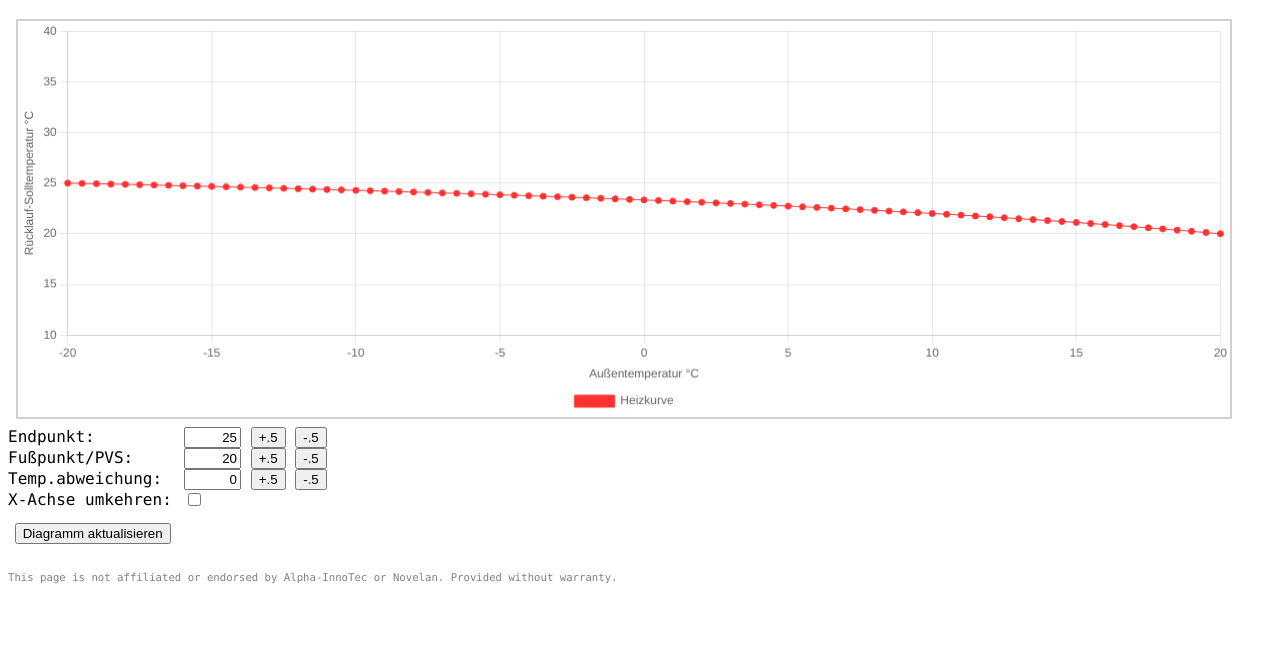
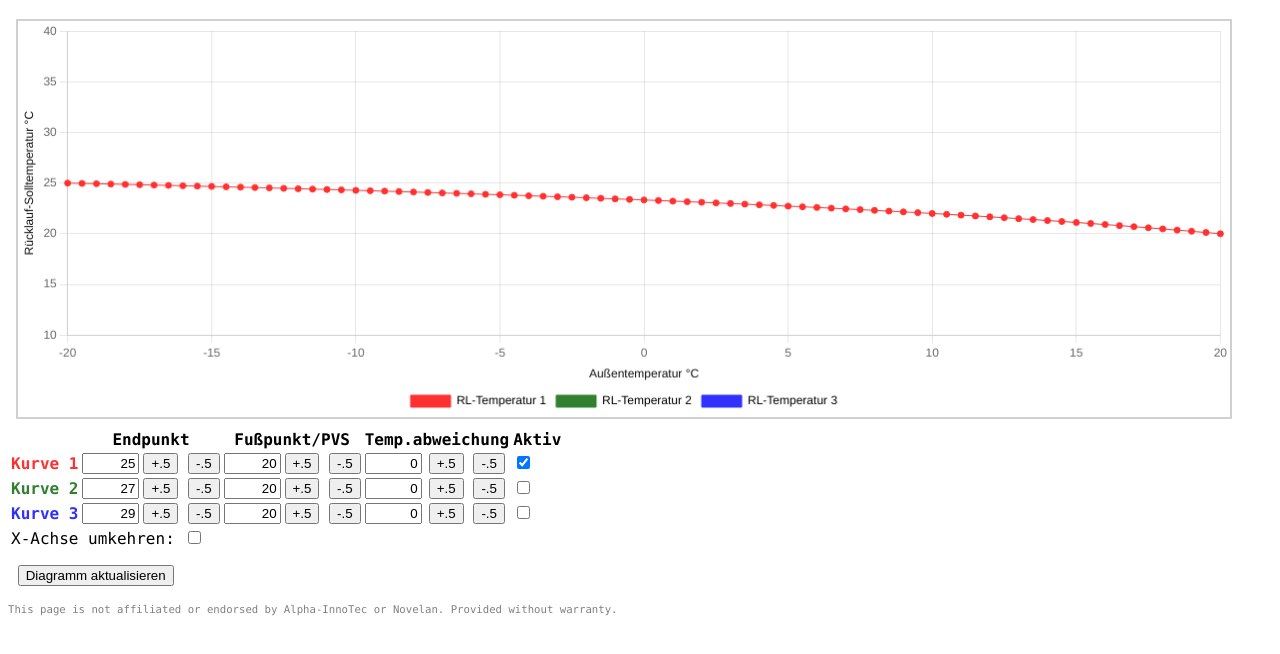
Before and after one commit to mnemo70/luxtronik-wpchart, a website: page heatcurve.html in a window 1280 px wide. Shown: the part 62-716 px from the top of the page. Drawn offline with Linux system fonts and the light colour scheme.

Commit message:
Added two additional heat curves for comparison

```diff
--- a/heatcurve.html
+++ b/heatcurve.html
@@ -1,10 +1,10 @@
 <!DOCTYPE html>
 <html>
 <head>
-  <meta charset="UTF-8">
-  <meta name="description" content="Intraktive Visualisierung der Luxtronik Heizkurve">
+  <meta charset="utf-8">
+  <meta name="description" content="Interaktive Visualisierung der Luxtronik Heizkurve">
   <meta name="keywords" content="heizkurve,luxtronik,wärmepumpe,heizung,wärme,fußbodenheizung,vorlauf,rücklauf">
-  <meta name="author" content="Thomas Meyer <mnemotron@gmail.com>">
+  <meta name="author" content="Thomas Meyer, mnemotron@gmail.com">
   <meta name="viewport" content="width=device-width, initial-scale=1.0">
   <title>Luxtronik Heizkurvendiagramm</title>
   <link href="favicon.ico" rel="icon" type="image/x-icon">
@@ -13,13 +13,6 @@
 <style>
 body {
   font-family: "Consolas", "Courier New", monospace
-}
-.strikethrough {
-  text-decoration: line-through;
-}
-.label-box {
-  min-width: 11em;
-  float: left;
 }
 .footer {
   font-size: 8pt;
@@ -35,45 +28,8 @@ body {
 canvas {
   border: 2px solid #d0d0d0;
 }
-/*
-Slider from: https://www.w3schools.com/howto/howto_js_rangeslider.asp
-*/
-.slidecontainer {
-  width: 100%; /* Width of the outside container */
-}
-/* The slider itself */
-.slider {
-  -webkit-appearance: none;  /* Override default CSS styles */
-  appearance: none;
-  width: 100%; /* Full-width */
-  height: 25px; /* Specified height */
-  background: #d3d3d3; /* Grey background */
-  outline: none; /* Remove outline */
-  opacity: 0.7; /* Set transparency (for mouse-over effects on hover) */
-  -webkit-transition: .2s; /* 0.2 seconds transition on hover */
-  transition: opacity .2s;
-}
-
-/* Mouse-over effects */
-.slider:hover {
-  opacity: 1; /* Fully shown on mouse-over */
-}
-
-/* The slider handle (use -webkit- (Chrome, Opera, Safari, Edge) and -moz- (Firefox) to override default look) */
-.slider::-webkit-slider-thumb {
-  -webkit-appearance: none; /* Override default look */
-  appearance: none;
-  width: 25px; /* Set a specific slider handle width */
-  height: 25px; /* Slider handle height */
-  background: #04AA6D; /* Green background */
-  cursor: pointer; /* Cursor on hover */
-}
-
-.slider::-moz-range-thumb {
-  width: 25px; /* Set a specific slider handle width */
-  height: 25px; /* Slider handle height */
-  background: #04AA6D; /* Green background */
-  cursor: pointer; /* Cursor on hover */
+#datatable {
+  font-size: 1em;
 }
 </style>
 </head>
@@ -84,41 +40,102 @@ Slider from: https://www.w3schools.com/howto/howto_js_rangeslider.asp
     <div class="chart-container">
         <canvas id="myChart"></canvas>
     </div>
+    <table>
+        <thead>
+            <tr>
+                <th></th>
+                <th colspan="2">Endpunkt</th>
+                <th colspan="2">Fußpunkt/PVS</th>
+                <th colspan="2">Temp.abweichung</th>
+                <th>Aktiv</td>
+            </tr>
+        </thead>
+        <tbody>
+            <tr>
+                <td style="font-weight:bold;color:#ff3030">Kurve 1</td>
+                <td><input id="heatingEnd0" type="text" size="4" maxlength="4" value="25" style="text-align:right"></td>
+                <td>
+                <button onclick="addValue('heatingEnd0',0.5)">+.5</button>
+                <button onclick="addValue('heatingEnd0',-0.5)">-.5</button>
+                </td>
 
-    <div>
-        <!--<div class="slidecontainer">
-            <input type="range" id="myRange" min="10" max="50" value="25" class="slider">
-        </div>
-        <div id="demo"></div>-->
-        <div><div class="label-box"><label for="heatingEnd">Endpunkt: </label></div>
-          <input id="heatingEnd" type="text" size="4" maxlength="4" value="25" style="text-align:right">
-          <button onclick="addValue('heatingEnd',0.5)">+.5</button> <button onclick="addValue('heatingEnd',-0.5)">-.5</button>
-        </div>
+                <td><input id="heatingFoot0" type="text" size="4" maxlength="4" value="20" style="text-align:right"></td>
+                <td>
+                    <button onclick="addValue('heatingFoot0',0.5)">+.5</button>
+                    <button onclick="addValue('heatingFoot0',-0.5)">-.5</button>
+                </td>
 
-        <div><label for="heatingFoot" class="label-box">Fußpunkt/PVS: </label><input id="heatingFoot" type="text" size="4" maxlength="4" value="20" style="text-align:right">
-        <button onclick="addValue('heatingFoot',0.5)">+.5</button> <button onclick="addValue('heatingFoot',-0.5)">-.5</button></div>
+                <td><input id="heatingDelta0" type="text" size="4" maxlength="4" value="0" style="text-align:right"></td>
+                <td>
+                    <button onclick="addValue('heatingDelta0',0.5)">+.5</button>
+                    <button onclick="addValue('heatingDelta0',-0.5)">-.5</button>
+                </td>
 
-        <div><label for="heatingDelta" class="label-box">Temp.abweichung: </label><input id="heatingDelta" type="text" size="4" maxlength="4" value="0" style="text-align:right">
-        <button onclick="addValue('heatingDelta',0.5)">+.5</button> <button onclick="addValue('heatingDelta',-0.5)">-.5</button></div>
+                <td><input onclick="updateGraph()" id="heatingShow0" type="checkbox" checked></td>
+            </tr>
+            <tr>
+                <td style="font-weight:bold;color:#308030">Kurve 2</td>
+                <td><input id="heatingEnd1" type="text" size="4" maxlength="4" value="27" style="text-align:right"></td>
+                <td>
+                    <button onclick="addValue('heatingEnd1',0.5)">+.5</button>
+                    <button onclick="addValue('heatingEnd1',-0.5)">-.5</button>
+                </td>
 
-        <div><label for="reversex" class="label-box">X-Achse umkehren: </label><input id="reversex" type="checkbox" onclick="updateGraph()"></div>
+                <td><input id="heatingFoot1" type="text" size="4" maxlength="4" value="20" style="text-align:right"></td>
+                <td>
+                    <button onclick="addValue('heatingFoot1',0.5)">+.5</button>
+                    <button onclick="addValue('heatingFoot1',-0.5)">-.5</button>
+                </td>
 
-        <button onclick="updateGraph()" style="margin:1em 0.5em 1em 0.5em">Diagramm aktualisieren</button>
-    </div>
-    <div class="footer"><br>This page is not affiliated or endorsed by Alpha-InnoTec or Novelan. Provided without warranty.<br>
+                <td><input id="heatingDelta1" type="text" size="4" maxlength="4" value="0" style="text-align:right"></td>
+                <td>
+                    <button onclick="addValue('heatingDelta1',0.5)">+.5</button>
+                    <button onclick="addValue('heatingDelta1',-0.5)">-.5</button>
+                </td>
+
+                <td><input onclick="updateGraph()" id="heatingShow1" type="checkbox"></td>
+            </tr>
+            <tr>
+                <td style="font-weight:bold;color:#3030ff">Kurve 3</td>
+                <td><input id="heatingEnd2" type="text" size="4" maxlength="4" value="29" style="text-align:right"></td>
+                <td>
+                    <button onclick="addValue('heatingEnd2',0.5)">+.5</button>
+                    <button onclick="addValue('heatingEnd2',-0.5)">-.5</button>
+                </td>
+
+                <td><input id="heatingFoot2" type="text" size="4" maxlength="4" value="20" style="text-align:right"></td>
+                <td>
+                    <button onclick="addValue('heatingFoot2',0.5)">+.5</button>
+                    <button onclick="addValue('heatingFoot2',-0.5)">-.5</button>
+                </td>
+
+                <td><input id="heatingDelta2" type="text" size="4" maxlength="4" value="0" style="text-align:right"></td>
+                <td>
+                    <button onclick="addValue('heatingDelta2',0.5)">+.5</button>
+                    <button onclick="addValue('heatingDelta2',-0.5)">-.5</button>
+                </td>
+
+                <td><input onclick="updateGraph()" id="heatingShow2" type="checkbox"></td>
+            </tr>
+            <tr>
+                <td colspan="8">
+                    <label for="reversex" class="label-box">X-Achse umkehren: </label><input id="reversex" type="checkbox" onclick="updateGraph()">
+                </td>
+            </tr>
+            <tr>
+                <td colspan="8">
+                    <button onclick="updateGraph()" style="margin:1em 0.5em 1em 0.5em">Diagramm aktualisieren</button>
+                </td>
+            </tr>
+        </tbody>
+    </table>
+    <div class="footer">
+        This page is not affiliated or endorsed by Alpha-InnoTec or Novelan. Provided without warranty.
     </div>
 
 <script type="text/javascript">
-  updateGraph();
-
-/*var slider = document.getElementById("myRange");
-var output = document.getElementById("demo");
-output.innerHTML = slider.value; // Display the default slider value
-
-// Update the current slider value (each time you drag the slider handle)
-slider.oninput = function() {
-  output.innerHTML = this.value;
-}*/
+// Show initial graph
+updateGraph();
 </script>
 </body>
 </html>
--- a/heatcurve.js
+++ b/heatcurve.js
@@ -1,33 +1,48 @@
 /**
- * heatpump.js
- *
- * Script part of the interactive heatcurve visualization.
- * Uses Chart.js for the charting.
+ * Alpha-InnoTec / Novelan heatcurve visualisation.
  *
  * Author: Thomas Meyer <mnemotron@gmail.com>
  */
+
+// Global chart object
 let myChart = null;
 
-// Validation limits for temperatures.
-const tempLimits = {
-    heatingEnd: {min: 20, max: 70},
-    heatingFoot: {min: 5, max: 35},
-    heatingDelta: {min: -5, max: 5}
+// Limits for the various values
+const tempLimits =
+{
+    heatingEnd0: {min: 20, max: 70},
+    heatingFoot0: {min: 5, max: 35},
+    heatingDelta0: {min: -5, max: 5},
+    heatingEnd1: {min: 20, max: 70},
+    heatingFoot1: {min: 5, max: 35},
+    heatingDelta1: {min: -5, max: 5},
+    heatingEnd2: {min: 20, max: 70},
+    heatingFoot2: {min: 5, max: 35},
+    heatingDelta2: {min: -5, max: 5}
+}
+
+/**
+ * Shortcut for getElementById().
+ */
+function getEl(id)
+{
+    return document.getElementById(id);
 }
 
 /**
  * Check one input element for min/max values.
  **/
-function checkLimit(id) {
-  const val = parseFloat(document.getElementById(id).value.trim());
-  if(val !== 'NaN') {
-    if(val < tempLimits[id].min) {
-      document.getElementById(id).value = tempLimits[id].min;
-    }
-    else {
-      if(val > tempLimits[id].max) {
-        document.getElementById(id).value = tempLimits[id].max;
-      }
+function checkLimit(id)
+{
+    const val = parseFloat(getEl(id).value.trim());
+    if(!isNaN(val))
+    {
+        if(val < tempLimits[id].min)
+            getEl(id).value = tempLimits[id].min;
+        else
+        {
+            if(val > tempLimits[id].max)
+                getEl(id).value = tempLimits[id].max;
         }
     }
 }
@@ -35,33 +50,49 @@ function checkLimit(id) {
 /**
  * Update the graph with the current values from the user.
  **/
-function updateGraph() {
-  const heatingEnd = parseFloat(document.getElementById("heatingEnd").value.trim());
-  const heatingFoot = parseFloat(document.getElementById("heatingFoot").value.trim());
-  const heatingDelta = parseFloat(document.getElementById("heatingDelta").value.trim());
-  const reverseXaxis = document.getElementById("reversex").checked;
-
+function updateGraph()
+{
     // Check all input values for consistency
     Object.keys(tempLimits).forEach(id => {
         checkLimit(id)
     });
-  if(heatingEnd !== 'NaN' || heatingFoot !== 'NaN' || heatingDelta !== 'NaN') {
+
     if(myChart === null)
         initChart();
-    updateChart(heatingEnd, heatingFoot, heatingDelta, reverseXaxis);
+
+    for (datasetIndex = 0; datasetIndex < 3; datasetIndex++)
+    {
+        if (getEl("heatingShow" + datasetIndex).checked)
+        {
+            let heatingEnd = parseFloat(getEl("heatingEnd" + datasetIndex).value.trim());
+            let heatingFoot = parseFloat(getEl("heatingFoot" + datasetIndex).value.trim());
+            let heatingDelta = parseFloat(getEl("heatingDelta" + datasetIndex).value.trim());
+
+            if(!isNaN(heatingEnd) && !isNaN(heatingFoot) && !isNaN(heatingDelta))
+                updateDataset(datasetIndex, heatingEnd, heatingFoot, heatingDelta);
+            else
+                window.alert("Ungültige Wertangaben bei Heizkurve " + (datasetIndex + 1) + "! Bitte korrigieren.")
         }
         else
-    window.alert("Ungültige Wertangaben! Bitte ändern.")
+            disableChart(datasetIndex);
+    }
+
+    const reverseXaxis = getEl("reversex").checked;
+    myChart.scales["x"].options.reverse = reverseXaxis;
+    myChart.update();
 }
 
 /**
  * Add (or subtract) a value from an input element's value.
  */
-function addValue(id, val) {
-  const el = document.getElementById(id);
-  if(el !== null) {
+function addValue(id, val)
+{
+    const el = getEl(id);
+    if(el !== null)
+    {
         const v = parseFloat(el.value);
-    if(v !== 'NaN') {
+        if(!isNaN(v))
+        {
             el.value = v + val;
             updateGraph();
         }
@@ -69,16 +100,40 @@ function addValue(id, val) {
 }
 
 /**
+ * Calculate desired heating return value for given outdoor temperature and heatcurve.
+ */
+function calcHeatcurve(outdoorTemp, heatingEnd, heatingFoot, heatingDelta)
+{
+    // Prevent DivisionByZero
+    if((outdoorTemp - heatingFoot) != 40)
+        return heatingFoot + (heatingEnd - 20) * (heatingFoot - outdoorTemp) / (20 - (outdoorTemp - heatingFoot) / 2) + heatingDelta;
+    else
+        return 0;
+}
+
+/**
+ * Disable (hide) the indicated graph.
+ */
+function disableChart(datasetIndex)
+{
+    myChart.data.datasets[datasetIndex].data = [];
+    myChart.data.datasets[datasetIndex].visible = false;
+    myChart.update();
+}
+
+/**
  * Update the previously initialized graph.
  */
-function updateChart(heatingEnd, heatingFoot, heatingDelta, reverseXaxis) {
+function updateDataset(datasetIndex, heatingEnd, heatingFoot, heatingDelta)
+{
     const calculatedData = [];
 
     // Calculate the complete heatcurve
     const xLow = -20;
     const xHigh = Math.max(heatingFoot, 20);
     const steps = (xHigh - xLow) * 2;
-    for (let i = 0; i <= steps; i++) {
+    for (let i = 0; i <= steps; i++)
+    {
         let outdoorTemp = (xLow + i / 2);
         let yVal = calcHeatcurve(outdoorTemp, heatingEnd, heatingFoot, heatingDelta);
         calculatedData.push({
@@ -87,64 +142,80 @@ function updateChart(heatingEnd, heatingFoot, heatingDelta, reverseXaxis) {
         });
     }
 
-    myChart.data.datasets[0].data = calculatedData;
-    myChart.scales["x"].options.reverse = reverseXaxis;
-    myChart.update();
+    myChart.data.datasets[datasetIndex].data = calculatedData;
 }
 
 /**
- * Calculate desired heating return value for given outdoor temperature and heatcurve.
- */
- function calcHeatcurve(outdoorTemp, heatingEnd, heatingFoot, heatingDelta) {
-    return heatingFoot + (heatingEnd - 20) * (heatingFoot - outdoorTemp) / (20 - (outdoorTemp - heatingFoot) / 2) + heatingDelta;
-    //return ((heatingFoot - outdoorTemp * (heatingEnd - 20.0)) / (20.0 - ((outdoorTemp - heatingFoot) / 2))) + heatingFoot + heatingDelta;
-}
-
-/**
- * Init the Chart.js component.
+ * Basic initialization of the chart component.
  */
 function initChart() {
-    const ctx = document.getElementById('myChart').getContext('2d');
+    const ctx = getEl('myChart').getContext('2d');
     myChart = new Chart(ctx, {
         type: 'line',
-        //bezierCurve : false,
         data: {
-            datasets: [{
-                label: 'Heizkurve',
+            datasets: [
+                {
+                    label: 'RL-Temperatur 1',
                     data: [],
                     parsing: {
-                    xAxisKey: "x",
-                    yAxisKey: "y",
+                        xAxisKey: 'x',
+                        yAxisKey: 'y',
                     },
-                backgroundColor: '#ff3030',
-                borderColor: '#ff3030',
+                    backgroundColor: [ '#ff3030' ],
+                    borderColor: [ '#ff3030' ],
                     borderWidth: 1
-            }]
+                },
+                {
+                    label: 'RL-Temperatur 2',
+                    data: [],
+                    parsing: {
+                        xAxisKey: 'x',
+                        yAxisKey: 'y',
+                    },
+                    backgroundColor: [ '#308030' ],
+                    borderColor: [ '#308030' ],
+                    borderWidth: 1
+                },
+                {
+                    label: 'RL-Temperatur 3',
+                    data: [],
+                    parsing: {
+                        xAxisKey: 'x',
+                        yAxisKey: 'y',
+                    },
+                    backgroundColor: [ '#3030ff' ],
+                    borderColor: [ '#3030ff' ],
+                    borderWidth: 1
+                }
+            ]
         },
         options: {
             maintainAspectRatio: false,
             plugins: {
                 legend: {
-                    position: "bottom"
+                    position: 'bottom',
+                    labels: {
+                        color: '#000000'
+                    }
                 }
             },
             scales: {
                 x: {
-                    type: "linear",
+                    type: 'linear',
                     title: {
                         display: true,
-                        text: "Außentemperatur °C",
-                        color: "#606060"
+                        text: 'Außentemperatur °C',
+                        color: '#101010'
                     },
                     suggestedMin: -20,
                     suggestedMax: 20
                 },
                 y: {
-                    type: "linear",
+                    type: 'linear',
                     title: {
                         display: true,
-                        text: "Rücklauf-Solltemperatur °C",
-                        color: "#606060"
+                        text: 'Rücklauf-Solltemperatur °C',
+                        color: '#101010'
                     },
                     suggestedMin: 10,
                     suggestedMax: 40
```
Lines whose indentation alone changed are shown as unchanged.
